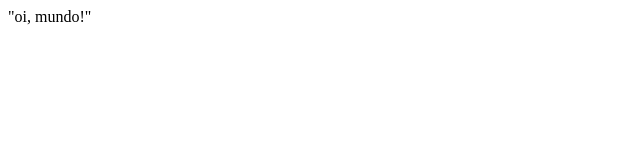
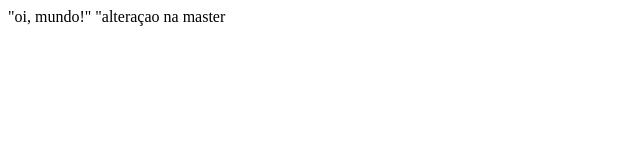
Before and after one commit to AnaKGimenez/gama-no-github, a plain HTML site: page index.html in a window 1280 px wide. Shown: the whole page, without its empty margins (0-640 px from the left). Drawn offline with Linux system fonts and the light colour scheme.

Commit message:
alteracao na master

```diff
--- a/index.html
+++ b/index.html
@@ -1,4 +1,4 @@
 <html>
 "oi, mundo!"
-
+"alteraçao na master</br>
 </html>
```
